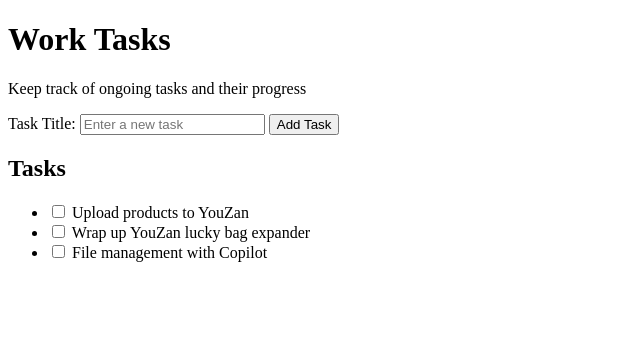
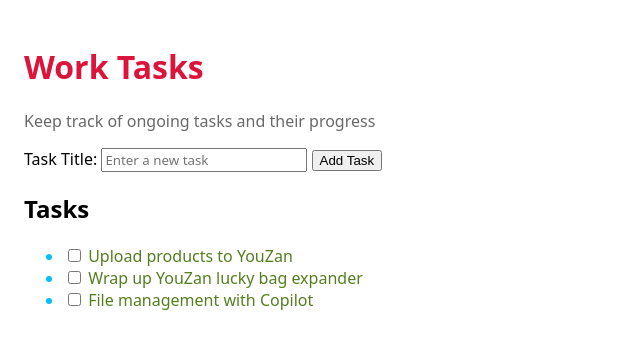
Before and after one commit to 1252452676jky-dotcom/to-do-list, a plain HTML site: page index.html in a window 1280 px wide. Shown: the whole page, without its empty margins (0-640 px from the left). Drawn offline with Linux system fonts and the light colour scheme.

Commit message:
Update LEARNING.md with milestone progress and concepts; enhance index.html with description class; add styles.css for basic styling

```diff
--- a/index.html
+++ b/index.html
@@ -4,11 +4,13 @@
         <meta charset="UTF-8">
         <meta name="viewport" content="width=device-width, initial-scale=1.0">
         <title>Work Tasks</title>
+
+        <link rel="stylesheet" href="styles.css">
     </head>
 
     <body>
         <h1>Work Tasks</h1>
-        <p>Keep track of ongoing tasks and their progress</p>
+        <p class="description">Keep track of ongoing tasks and their progress</p>
 
         <form>
             <label for="task-title">Task Title:</label>
--- /dev/null
+++ b/styles.css
@@ -0,0 +1,20 @@
+li {
+    color: deepskyblue;
+}
+h1 {
+    color: crimson;
+}
+.description {
+    color: dimgrey;
+}
+body {
+    font-family: system-ui, sans-serif;
+    padding: 16px;
+}
+#task-title{
+    font-family: inherit;
+    color:rgb(141, 172, 108);
+}
+ul label{
+    color: rgb(84, 126, 31);
+}
```
Also changed, not shown: 1 other file.
